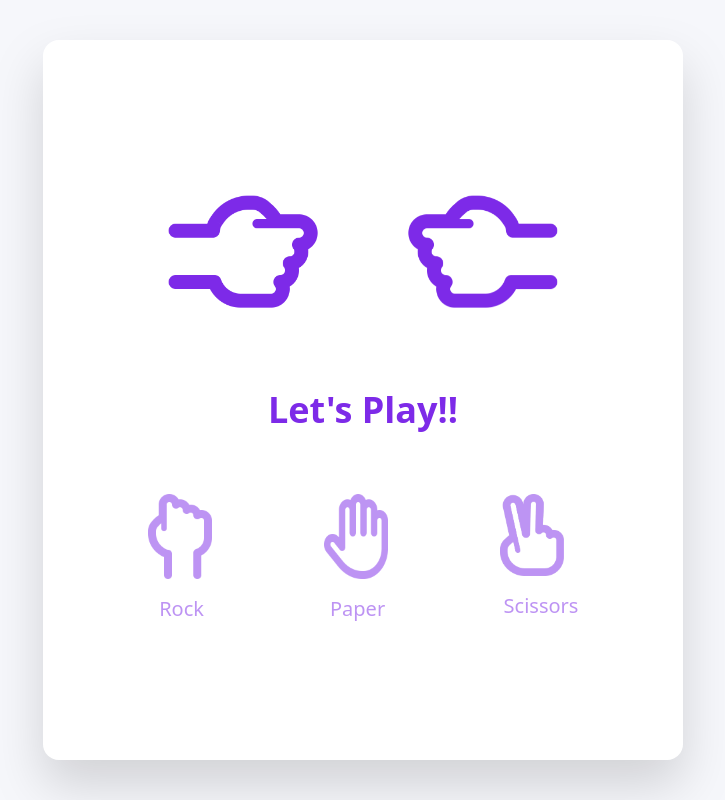
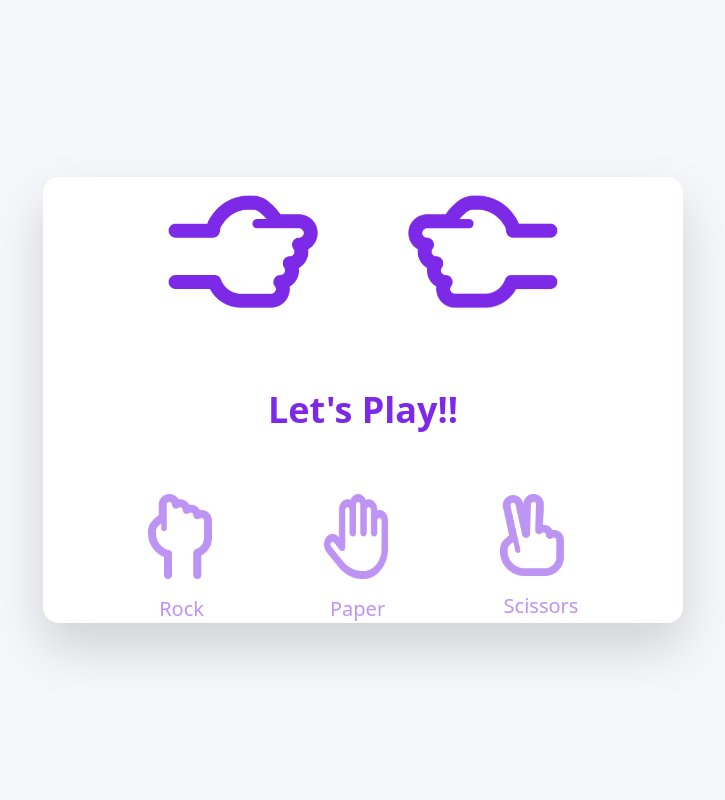
Before and after one commit to shivam-official-26/Rock-Paper-Scissors-Game, a plain HTML site: page dist/game.html in a window 1280 px wide. Shown: the whole page, without its empty margins (277-1002 px from the left). Drawn offline with Linux system fonts and the light colour scheme.

Commit message:
Add game.html

```diff
--- a/dist/game.html
+++ b/dist/game.html
@@ -20,7 +20,7 @@
     class="bg-[#F6F7FB] w-[100vw] h-[100vh] flex justify-center items-center"
   >
     <div
-      class="container drop-shadow-2xl w-[50%] h-[90%] bg-white rounded-2xl flex flex-col justify-center items-center gap-16"
+      class="container drop-shadow-2xl w-[50%] bg-white rounded-2xl flex flex-col justify-center items-center gap-16"
     >
       <div class="game flex gap-32">
         <span class="user-image">
```
